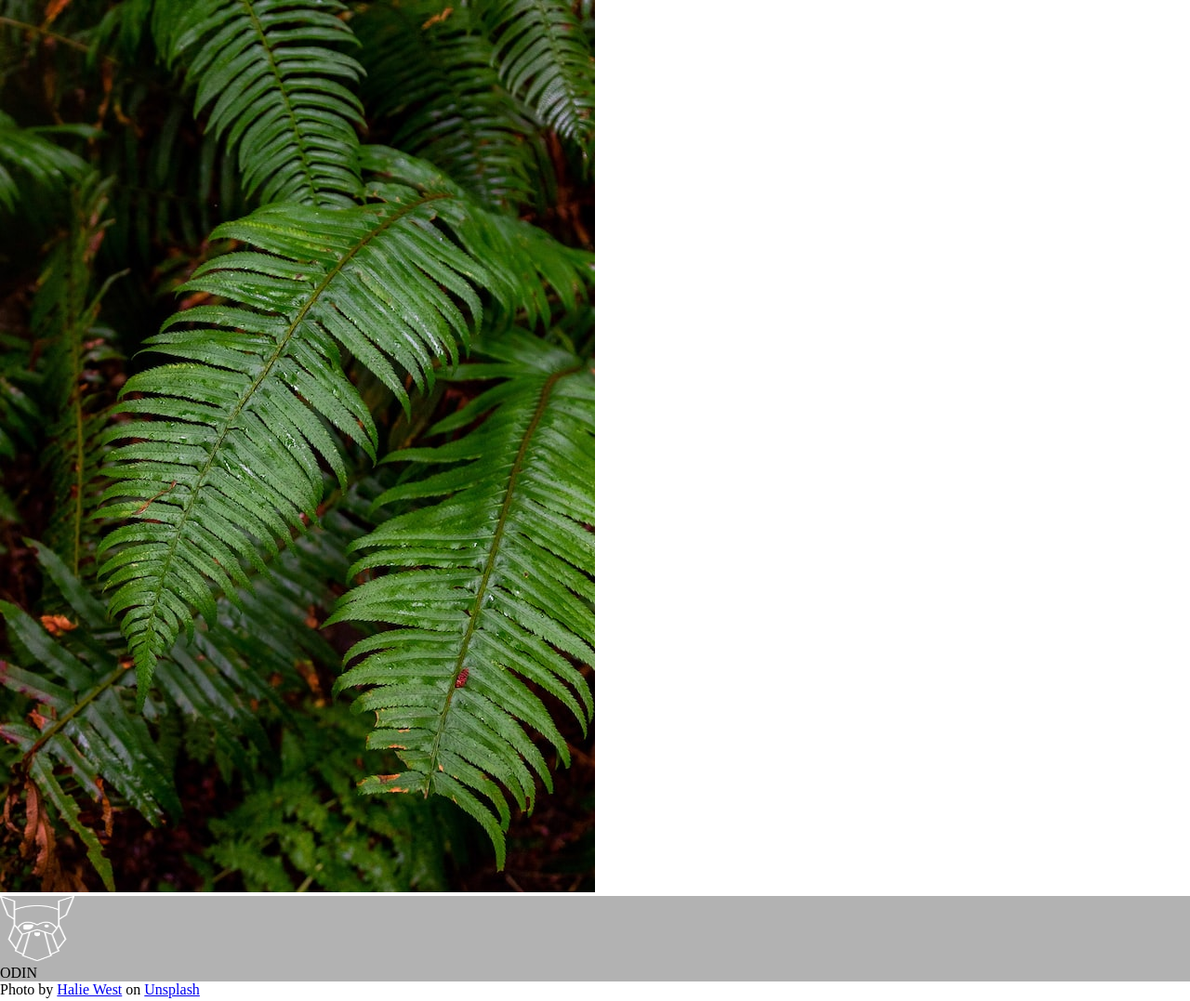
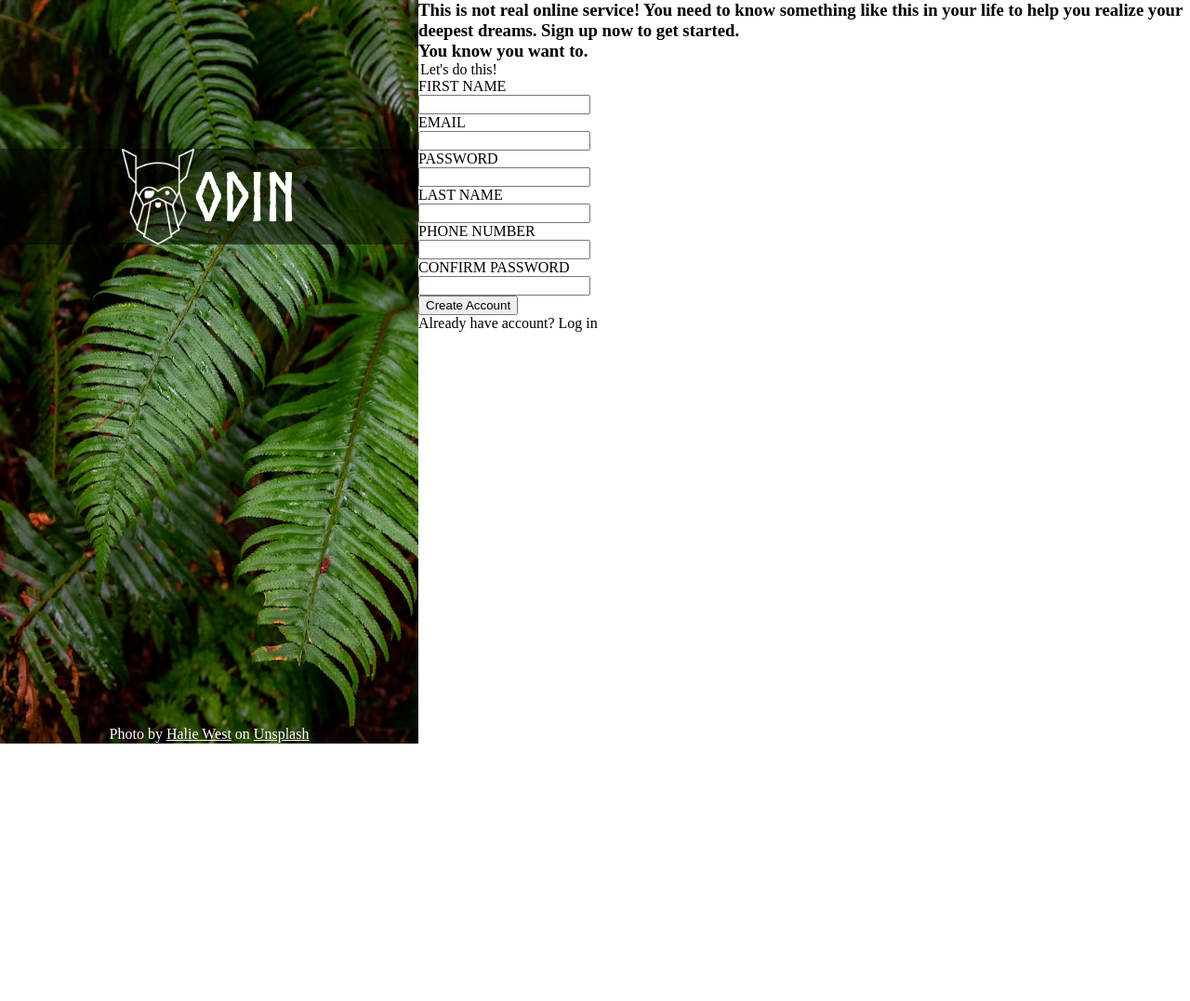
Before and after one commit to kuushal/sign-up-form, a plain HTML site: page index.html in a window 1280 px wide. Shown: the top 1077 px of the page at 93% size. After the commit the page ends 804 px from the top, so only its background shows below. Drawn offline with Linux system fonts and the light colour scheme.

Commit message:
form hero section complete

```diff
--- a/index.html
+++ b/index.html
@@ -14,13 +14,14 @@
     <main>
         <div class="container">
             <div class="form-hero">
-                <img src="images/halie-west-25xggax4bSA-unsplash.jpg" alt="green leaves">
+                <img class="hero-img" src="images/halie-west-25xggax4bSA-unsplash.jpg" alt="green leaves">
                 <div class="logo">
                     <img class="hero-logo" src="images/odin-lined.png" alt="odin-logo">
                     <p class="hero-text">ODIN</p>
                 </div>
-                <p>Photo by <a href="https://unsplash.com/@haliewestphoto">Halie West</a> on <a
-                        href="https://unsplash.com/">Unsplash</a></p>
+                <p class="hero-img-credit">Photo by <a href="https://unsplash.com/@haliewestphoto">Halie West</a> on
+                    <a href="https://unsplash.com/">Unsplash</a>
+                </p>
             </div>
             <div class="form-container">
                 <div class="form-header">
--- a/style.css
+++ b/style.css
@@ -3,15 +3,74 @@
     margin: 0;
 }
 
-.logo {
-    background-color: rgba(0, 0, 0, 0.3);
+:root {
+    --hero-img--width: 450px;
 }
 
-.hero-logo {
-    height: 70px;
-    width: 80px;
+body {
+    display: flex;
+    justify-content: center;
+    align-items: center;
+}
+
+@font-face {
+    font-family: "norso";
+    src: url("fonts/Norse-Bold.otf");
+}
+
+.container {
+    display: flex;
+}
+
+/* common styles */
+a {
+    color: white;
 }
 
 label {
     display: block;
 }
+
+/* hero */
+.form-hero {
+    position: relative;
+    max-width: var(--hero-img--width);
+}
+
+.hero-img {
+    height: 100vh;
+    max-width: var(--hero-img--width);
+    background-repeat: no-repeat;
+    background-size: contain;
+    background-position: center;
+}
+
+.logo {
+    position: absolute;
+    top: 10rem;
+    background-color: rgba(0, 0, 0, 0.5);
+    width: var(--hero-img--width);
+    display: flex;
+    justify-content: center;
+    align-items: center;
+
+}
+
+.hero-logo {
+    height: 103px;
+    width: 78px;
+}
+
+.hero-text {
+    color: white;
+    font-family: norso, sans-serif;
+    font-size: 4.5rem;
+}
+
+.hero-img-credit {
+    position: absolute;
+    bottom: 0.3rem;
+    left: 50%;
+    transform: translate(-50%, 0);
+    color: white;
+}
```
